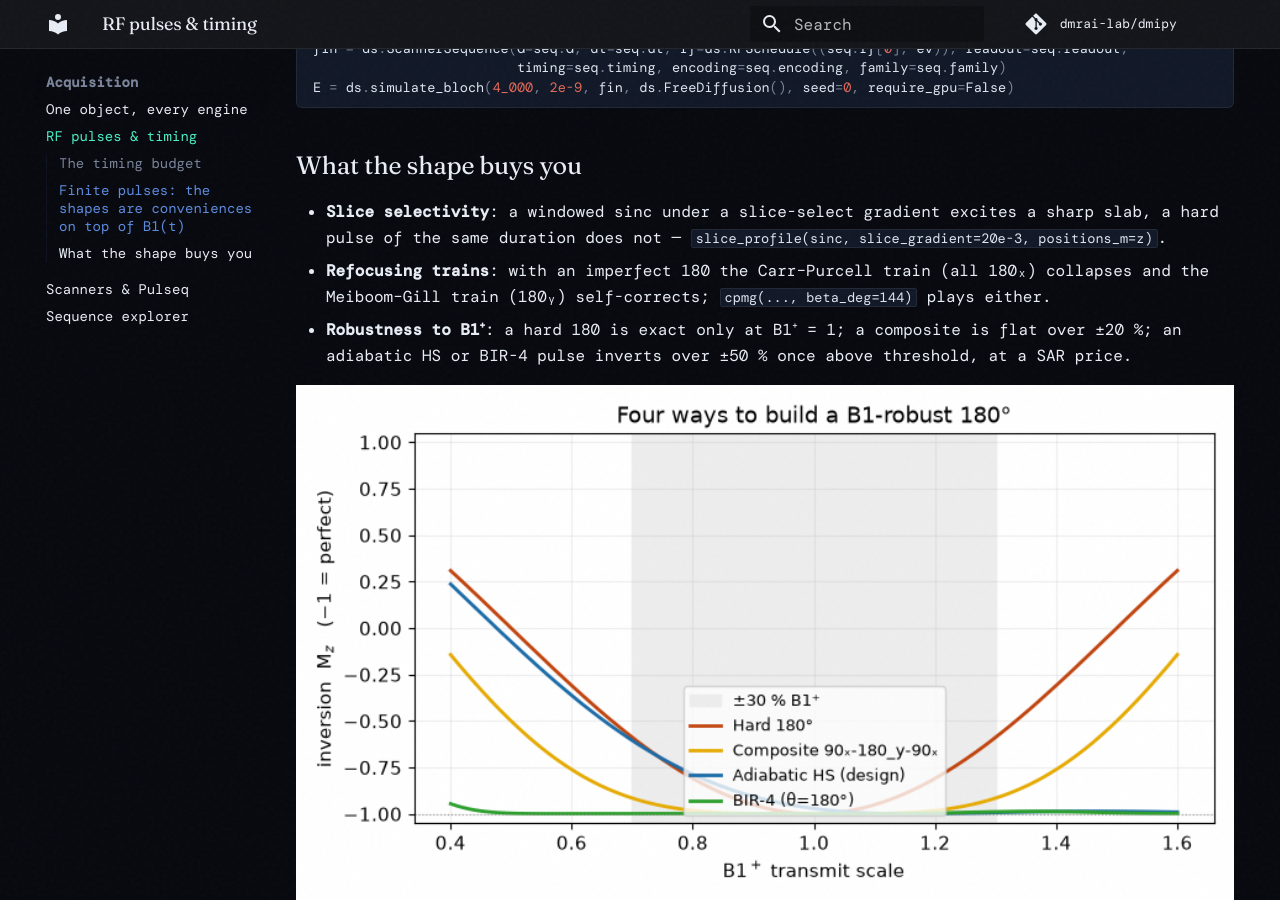
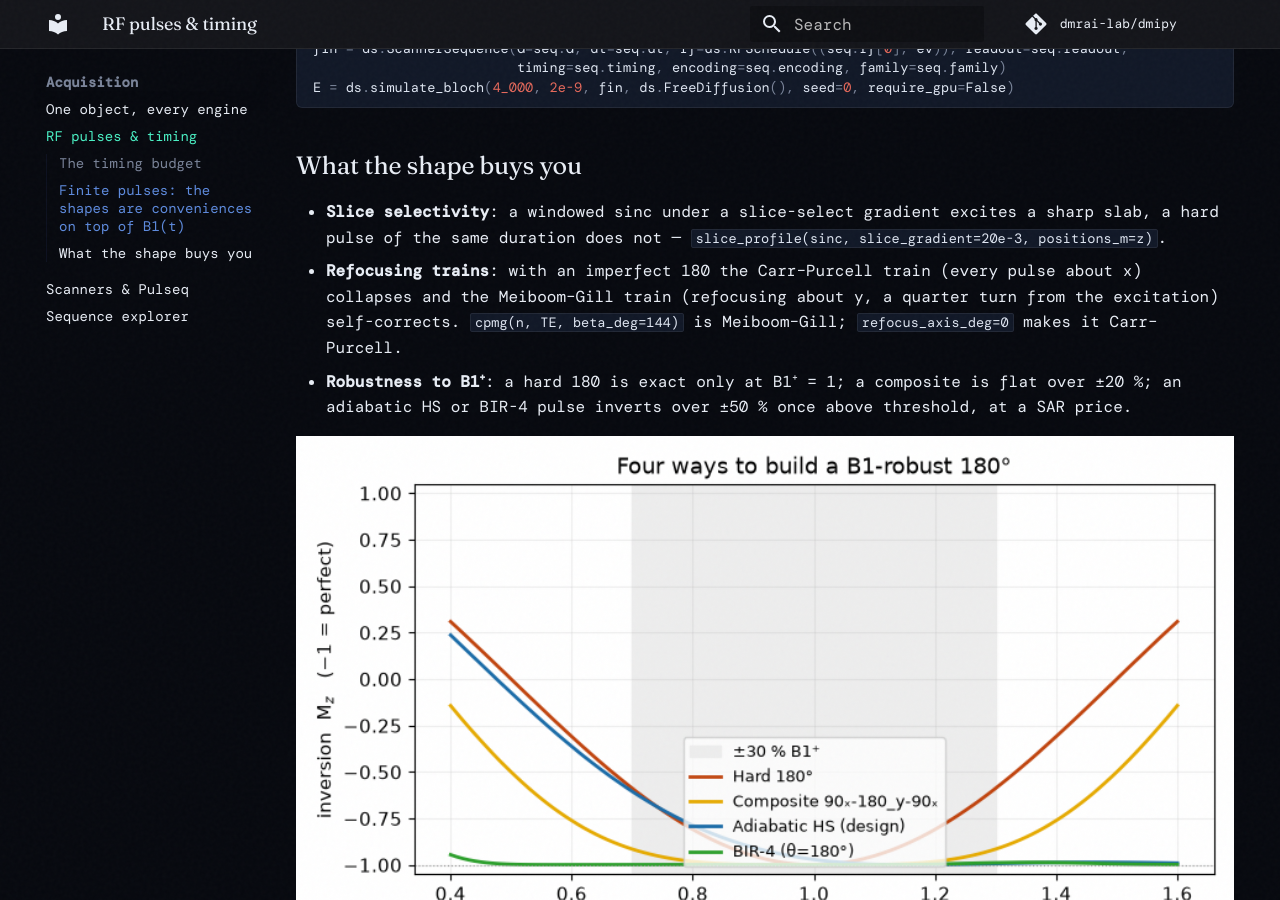
Before and after one commit to dmrai-lab/dmipy, an MkDocs documentation site: the page built from docs/rf_pulses.md, in a window 1280 px wide and 900 px high, scrolled down 1789 px. Built offline with MkDocs 1.6.1 and Material for MkDocs 9.7.7, drawn with Linux system fonts in a browser that asks for light colours; some web fonts are replaced; comment, search, counter and statistics services are not loaded.

Commit message:
docs: CPMG is the Meiboom-Gill train; Carr-Purcell and the diffusion gradient are options (dmipy-sim#185)
Co-Authored-By: Claude Fable 5.1 <noreply@anthropic.com>

```diff
--- a/docs/rf_pulses.md
+++ b/docs/rf_pulses.md
@@ -64,8 +64,9 @@ E = ds.simulate_bloch(4_000, 2e-9, fin, ds.FreeDiffusion(), seed=0, require_gpu=
 
 - **Slice selectivity**: a windowed sinc under a slice-select gradient excites a sharp slab, a
   hard pulse of the same duration does not — `slice_profile(sinc, slice_gradient=20e-3, positions_m=z)`.
-- **Refocusing trains**: with an imperfect 180 the Carr–Purcell train (all 180ₓ) collapses and
-  the Meiboom–Gill train (180ᵧ) self-corrects; `cpmg(..., beta_deg=144)` plays either.
+- **Refocusing trains**: with an imperfect 180 the Carr–Purcell train (every pulse about x) collapses
+  and the Meiboom–Gill train (refocusing about y, a quarter turn from the excitation) self-corrects.
+  `cpmg(n, TE, beta_deg=144)` is Meiboom–Gill; `refocus_axis_deg=0` makes it Carr–Purcell.
 - **Robustness to B1⁺**: a hard 180 is exact only at B1⁺ = 1; a composite is flat over ±20 %; an
   adiabatic HS or BIR-4 pulse inverts over ±50 % once above threshold, at a SAR price.
 
```
Also changed, not shown: docs/acquisition.md (+2 -2 lines).
